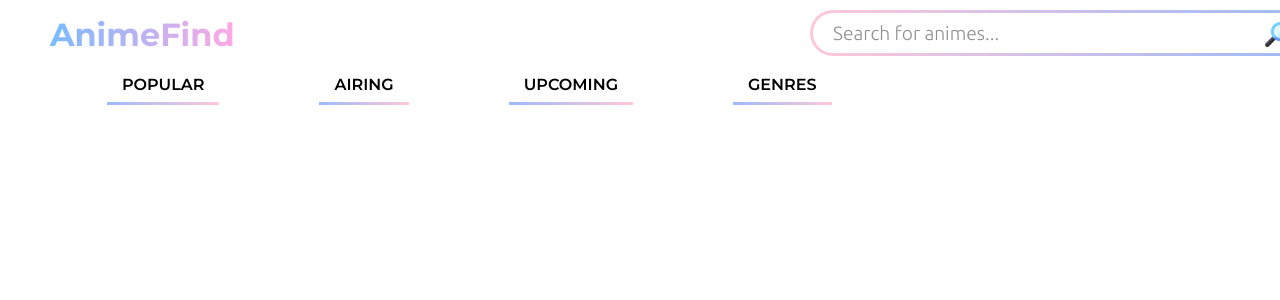
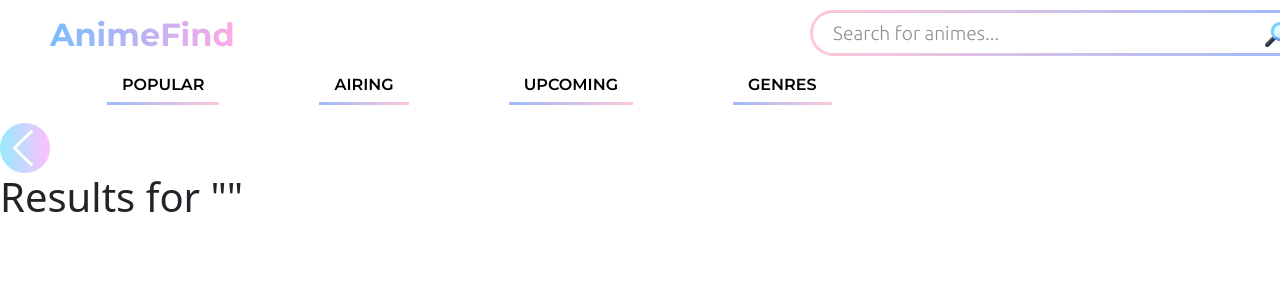
Before and after one commit to erenaygunn/anime-find, a React (Vite) app: page /searchresults in a window 1280 px wide. Shown: the top 300 px of the page. Built offline with nearby package versions, Linux system fonts and the light colour scheme; grey boxes are pictures that could not be loaded.

Commit message:
improving pages

```diff
--- a/src/pages/Airing.jsx
+++ b/src/pages/Airing.jsx
@@ -3,6 +3,8 @@ import {useGlobalContext} from "../context/global";
 import { Link } from 'react-router-dom';
 import "./style.css";
 import Navbar from "../components/Navbar/Navbar";
+import PrevButton from "../components/PrevButton/PrevButton";
+
 
 const Airing = () => {
 
@@ -26,6 +28,10 @@ const Airing = () => {
   return (
     <div>
       <Navbar></Navbar>
+      <header>
+        <PrevButton></PrevButton>
+        <h1>Airing Animes</h1>
+      </header>
       <div className='popular'>
         {conditionalRender()}
       </div>
--- a/src/pages/Popular.jsx
+++ b/src/pages/Popular.jsx
@@ -29,8 +29,10 @@ const Popular = () => {
   return (
     <div>
       <Navbar></Navbar>
-      <PrevButton></PrevButton>
-      <h1>Popular Animes</h1>
+      <header>
+        <PrevButton></PrevButton>
+        <h1>Popular Animes</h1>
+      </header>
       <div className='popular'>
         {conditionalRender()}
       </div>
--- a/src/pages/ResultsPage.jsx
+++ b/src/pages/ResultsPage.jsx
@@ -2,10 +2,13 @@ import React from 'react'
 import { useGlobalContext } from '../context/global'
 import { Link } from 'react-router-dom';
 import  Navbar  from '../components/Navbar/Navbar';
+import PrevButton from "../components/PrevButton/PrevButton";
 
 const SearchResults = () => {
 
-  const {isSearch, searchResults} = useGlobalContext()
+  const {isSearch, searchResults, search} = useGlobalContext()
+
+
 
   const conditionalRender = () => {
     if(isSearch){
@@ -22,6 +25,10 @@ const SearchResults = () => {
   return (
     <div>
       <Navbar></Navbar>
+      <header>
+        <PrevButton></PrevButton>
+        <h1>Results for "{search}"</h1>
+      </header>
       <div className='popular'>
         {conditionalRender()}
       </div>
--- a/src/pages/Upcoming.jsx
+++ b/src/pages/Upcoming.jsx
@@ -3,6 +3,7 @@ import {useGlobalContext} from "../context/global";
 import { Link } from 'react-router-dom';
 import "./style.css";
 import Navbar from "../components/Navbar/Navbar";
+import PrevButton from "../components/PrevButton/PrevButton";
 
 const Upcoming = () => {
 
@@ -26,6 +27,10 @@ const Upcoming = () => {
   return (
     <div>
       <Navbar></Navbar>
+      <header>
+        <PrevButton></PrevButton>
+        <h1>Upcoming Animes</h1>
+      </header>
       <div className='popular'>
         {conditionalRender()}
       </div>
```
